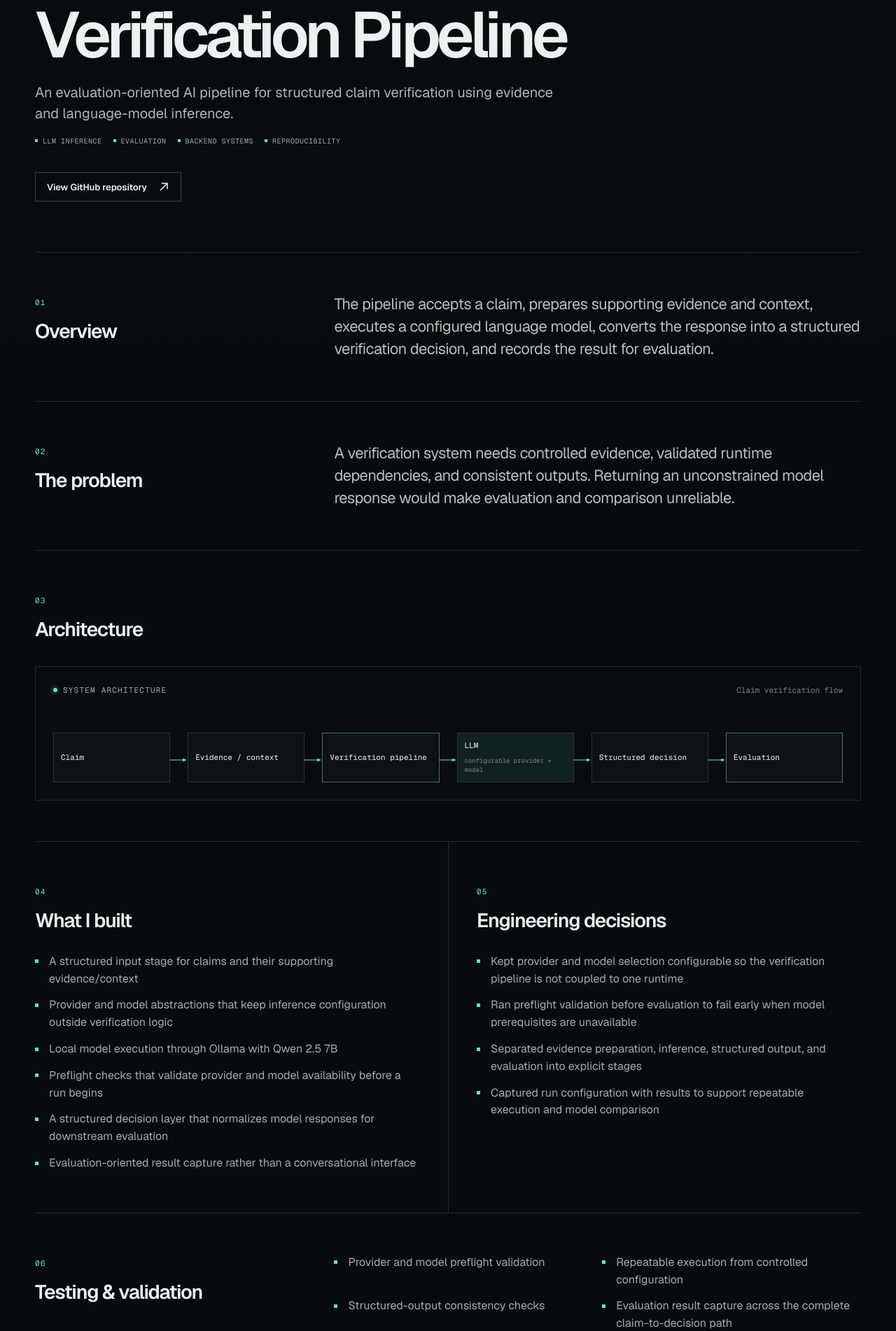
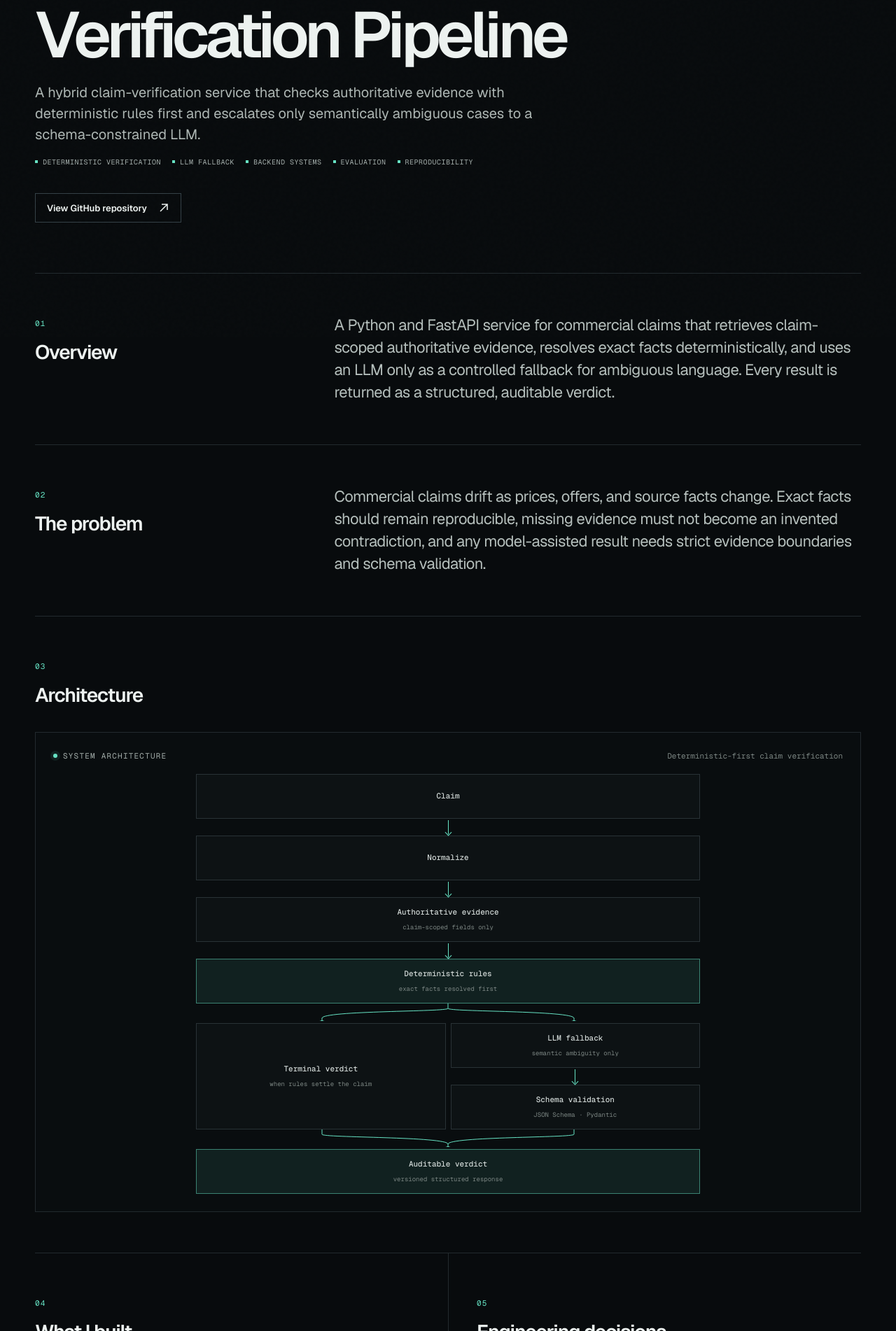
Before and after one commit to aakhya2511/Aakhya-engineering-portfolio, a Next.js app: page /projects/automated-claim-verification in a window 1280 px wide. Shown: the part 318-2220 px from the top of the page at 70% size. Built offline with nearby package versions, Linux system fonts and the light colour scheme.

Commit message:
Update CinemaPulse portfolio case study

```diff
--- a/src/components/diagrams/ArchitectureDiagram.tsx
+++ b/src/components/diagrams/ArchitectureDiagram.tsx
@@ -31,15 +31,8 @@ const diagrams: Record<DiagramKind, { title: string; stages: Stage[] }> = {
     stages: [],
   },
   claims: {
-    title: "Claim verification flow",
-    stages: [
-      { nodes: [{ title: "Claim" }] },
-      { nodes: [{ title: "Evidence / context" }] },
-      { nodes: [{ title: "Verification pipeline" }] },
-      { nodes: [{ title: "LLM", detail: "configurable provider + model" }] },
-      { nodes: [{ title: "Structured decision" }] },
-      { nodes: [{ title: "Evaluation" }] },
-    ],
+    title: "Deterministic-first claim verification",
+    stages: [],
   },
   rag: {
     title: "Retrieval-augmented generation flow",
@@ -53,12 +46,15 @@ const diagrams: Record<DiagramKind, { title: string; stages: Stage[] }> = {
     ],
   },
   cache: {
-    title: "Cache service flow",
+    title: "Machine-local cache request path",
     stages: [
-      { nodes: [{ title: "Client request" }] },
-      { nodes: [{ title: "Protocol layer" }] },
-      { nodes: [{ title: "Cache core", detail: "invariants · policy" }] },
-      { nodes: [{ title: "Response" }] },
+      { nodes: [{ title: "Client" }] },
+      { nodes: [{ title: "Unix domain socket", detail: "versioned binary protocol" }] },
+      { nodes: [{ title: "epoll · connection state", detail: "fragmentation · partial writes" }] },
+      { nodes: [{ title: "Bounded work queue", detail: "backpressure" }] },
+      { nodes: [{ title: "Worker pool" }] },
+      { nodes: [{ title: "Exact global LRU", detail: "map · list · cache mutex" }] },
+      { nodes: [{ title: "eventfd completion", detail: "serialize · return response" }] },
     ],
   },
   evaluation: {
@@ -104,6 +100,7 @@ const diagrams: Record<DiagramKind, { title: string; stages: Stage[] }> = {
 export function ArchitectureDiagram({ kind, compact = false }: { kind: DiagramKind; compact?: boolean }) {
   const diagram = diagrams[kind];
   if (kind === "cdc") return <CinemaPulseDiagram title={diagram.title} />;
+  if (kind === "claims") return <ClaimVerificationDiagram title={diagram.title} />;
   return (
     <figure className={`architecture architecture--${kind} ${compact ? "architecture--compact" : ""}`} aria-label={diagram.title}>
       <figcaption>
@@ -132,6 +129,34 @@ export function ArchitectureDiagram({ kind, compact = false }: { kind: DiagramKi
             )}
           </Fragment>
         ))}
+      </div>
+    </figure>
+  );
+}
+
+function ClaimVerificationDiagram({ title }: { title: string }) {
+  return (
+    <figure className="architecture architecture--claims" aria-label={title}>
+      <figcaption><span className="status-dot" /> System architecture<span>{title}</span></figcaption>
+      <div className="cinema-flow">
+        <PipelineNode title="Claim" />
+        <FlowArrow />
+        <PipelineNode title="Normalize" />
+        <FlowArrow />
+        <PipelineNode title="Authoritative evidence" detail="claim-scoped fields only" />
+        <FlowArrow />
+        <PipelineNode title="Deterministic rules" detail="exact facts resolved first" accent />
+        <BranchConnector markerId="claim-routing-branch" />
+        <div className="cinema-branch">
+          <PipelineNode title="Terminal verdict" detail="when rules settle the claim" />
+          <div className="cinema-ingress-path">
+            <PipelineNode title="LLM fallback" detail="semantic ambiguity only" />
+            <FlowArrow />
+            <PipelineNode title="Schema validation" detail="JSON Schema · Pydantic" />
+          </div>
+        </div>
+        <MergeConnector markerId="claim-verdict-merge" />
+        <PipelineNode title="Auditable verdict" detail="versioned structured response" accent />
       </div>
     </figure>
   );
--- a/src/data/projects.ts
+++ b/src/data/projects.ts
@@ -86,33 +86,43 @@ export const projects: Project[] = [
   {
     slug: "automated-claim-verification",
     title: "Automated Claim Verification Pipeline",
-    category: "AI / LLM Verification System",
-    summary: "An evaluation-oriented AI pipeline for structured claim verification using evidence and language-model inference.",
-    overview: "The pipeline accepts a claim, prepares supporting evidence and context, executes a configured language model, converts the response into a structured verification decision, and records the result for evaluation.",
-    problem: "A verification system needs controlled evidence, validated runtime dependencies, and consistent outputs. Returning an unconstrained model response would make evaluation and comparison unreliable.",
+    category: "Hybrid AI / Deterministic Verification",
+    summary: "A hybrid claim-verification service that checks authoritative evidence with deterministic rules first and escalates only semantically ambiguous cases to a schema-constrained LLM.",
+    overview: "A Python and FastAPI service for commercial claims that retrieves claim-scoped authoritative evidence, resolves exact facts deterministically, and uses an LLM only as a controlled fallback for ambiguous language. Every result is returned as a structured, auditable verdict.",
+    problem: "Commercial claims drift as prices, offers, and source facts change. Exact facts should remain reproducible, missing evidence must not become an invented contradiction, and any model-assisted result needs strict evidence boundaries and schema validation.",
     built: [
-      "A structured input stage for claims and their supporting evidence/context",
-      "Provider and model abstractions that keep inference configuration outside verification logic",
-      "Local model execution through Ollama with Qwen 2.5 7B",
-      "Preflight checks that validate provider and model availability before a run begins",
-      "A structured decision layer that normalizes model responses for downstream evaluation",
-      "Evaluation-oriented result capture rather than a conversational interface",
+      "FastAPI claim-verification service with versioned structured responses",
+      "Claim-scoped authoritative evidence retrieval",
+      "Typed deterministic rules for exact commercial facts",
+      "Controlled LLM fallback for semantic ambiguity",
+      "JSON Schema and Pydantic validation of model outputs",
+      "Provider-neutral adapters for fake, Ollama, and optional OpenAI runtimes",
+      "Reproducible evaluation tooling with frozen experiment artifacts",
     ],
     decisions: [
-      "Kept provider and model selection configurable so the verification pipeline is not coupled to one runtime",
-      "Ran preflight validation before evaluation to fail early when model prerequisites are unavailable",
-      "Separated evidence preparation, inference, structured output, and evaluation into explicit stages",
-      "Captured run configuration with results to support repeatable execution and model comparison",
+      "Ran deterministic verification before model inference so exact comparisons stay fast and reproducible",
+      "Returned INSUFFICIENT_EVIDENCE for missing facts instead of fabricating a contradiction",
+      "Isolated LLM fallback behind provider-neutral interfaces and invoked it only for evidence-backed ambiguity",
+      "Validated schema-constrained model output with strict Pydantic models before accepting a result",
+      "Bound published runs to configuration hashes, data fingerprints, prompt identities, and model identity",
     ],
     validation: [
-      "Provider and model preflight validation",
-      "Repeatable execution from controlled configuration",
-      "Structured-output consistency checks",
-      "Evaluation result capture across the complete claim-to-decision path",
+      "One consumed 500-case frozen synthetic holdout reached 100.00% optimized hybrid accuracy and macro F1; this is not a universal or production-accuracy claim",
+      "Detected 220 / 220 injected mismatches with 0 / 280 false positives and zero execution failures on that holdout",
+      "Reduced attempted LLM calls from 500 to 35 (93%) and recorded tokens from 368,191 to 21,722 (94.1%) versus the LLM-only baseline",
+      "A separate frozen 1,200-request workload routed 92.5% deterministically and 7.5% to the LLM with zero errors",
+      "Recorded deterministic-path mean latency of 2.328 ms and p95 of 6.861 ms; the slower semantic tail prevents an overall sub-200 ms claim",
     ],
-    evidence: [],
-    technologies: ["Python", "LLMs", "Ollama", "Qwen 2.5 7B", "Evaluation"],
-    focus: ["LLM inference", "Evaluation", "Backend systems", "Reproducibility"],
+    evidence: [{ value: "500", label: "Frozen synthetic holdout cases" }, { value: "93%", label: "Fewer LLM calls vs LLM-only baseline" }],
+    detailEvidence: [
+      { value: "500", label: "Cases in one consumed frozen synthetic holdout" },
+      { value: "220 / 220", label: "Injected mismatches detected" },
+      { value: "35 vs 500", label: "Attempted LLM calls: hybrid vs LLM-only" },
+      { value: "94.1%", label: "Fewer recorded tokens vs LLM-only baseline" },
+    ],
+    evidenceNote: "One consumed frozen synthetic holdout — not universal or production accuracy.",
+    technologies: ["Python", "FastAPI", "Pydantic", "LLMs", "Ollama", "Qwen 2.5 7B", "Docker", "Prometheus"],
+    focus: ["Deterministic verification", "LLM fallback", "Backend systems", "Evaluation", "Reproducibility"],
     diagram: "claims",
     githubUrl: "https://github.com/aakhya2511/Automated-Claim-Verification-Pipeline",
     featured: true,
@@ -121,16 +131,36 @@ export const projects: Project[] = [
   {
     slug: "local-cache-service",
     title: "Local Cache Service",
-    category: "Backend / Systems Infrastructure",
-    summary: "A backend systems project centered on caching, protocol behavior, invariants, and explicit engineering trade-offs.",
-    overview: "A cache service developed with an engineering-audit mindset: behavior, constraints, and implementation trade-offs are documented rather than hidden behind a simple interface.",
-    problem: "Caching becomes reliable only when eviction behavior, consistency boundaries, and protocol semantics are made explicit.",
-    built: ["Cache service behavior and backend interfaces", "Documented invariants and protocol expectations", "Implementation notes that expose engineering trade-offs"],
-    decisions: ["Prioritized explicit invariants", "Documented behavior alongside implementation"],
-    validation: ["Protocol behavior checks", "Invariant-focused testing"],
-    evidence: [],
-    technologies: ["Caching", "Backend engineering", "Systems design"],
-    focus: ["Caching", "System invariants", "Protocol behavior"],
+    category: "C++ / Systems Infrastructure",
+    summary: "A high-performance C++20 machine-local LRU cache service using Unix domain sockets, epoll, bounded concurrency, a binary protocol, and exact global LRU semantics.",
+    overview: "Clients use a versioned binary protocol over Unix domain stream sockets while one level-triggered epoll loop multiplexes connections. A fixed worker pool, bounded queues, and per-connection limits provide backpressure; a mutex-protected cache preserves exact global LRU ordering.",
+    problem: "A fast local cache needs more than a map: it must parse fragmented and coalesced binary frames, handle partial writes and EAGAIN, bound concurrent work, preserve eviction invariants, correlate pipelined responses, shut down safely, and measure the full request path.",
+    built: [
+      "C++20 in-memory LRU cache daemon with binary-safe GET, PUT, and DELETE operations",
+      "Versioned big-endian binary protocol over Unix domain stream sockets",
+      "Level-triggered epoll multiplexing with per-connection input and output state",
+      "Fixed worker pool with a bounded work queue and in-flight backpressure",
+      "Exact global LRU using an unordered map, doubly linked list, and one cache mutex",
+      "eventfd worker-completion signaling and response serialization",
+      "signalfd-based shutdown with bounded draining of queued and in-flight work",
+    ],
+    decisions: [
+      "Used Unix domain sockets instead of TCP for machine-local IPC",
+      "Used epoll instead of a thread-per-connection model",
+      "Protected one exact global LRU with a cache mutex rather than weakening eviction semantics through sharding",
+      "Defined an explicit versioned, big-endian protocol for deterministic binary-safe framing",
+      "Bound work queues, in-flight requests, and output buffers to apply backpressure under overload",
+    ],
+    validation: [
+      "Covered LRU promotion, eviction, accounting, defensive parsing, fragmented frames, and binary round trips",
+      "Exercised real sockets, restart behavior, concurrent clients, and 100,000 sustained insertions",
+      "Passed 16 / 16 Release and Debug tests plus separate ASan + UBSan and TSan runs in the recorded Linux environment",
+      "Validated 200,000 responses across 500 connections with 32 outstanding requests each (16,000 in flight) and zero data-corruption failures",
+    ],
+    evidence: [{ value: "101,905 req/s", label: "Recorded benchmark throughput" }, { value: "0.980 ms", label: "Recorded average latency" }],
+    evidenceNote: "Measured in the recorded Ubuntu 24.04 ARM64 Docker Release benchmark — not a universal guarantee.",
+    technologies: ["C++20", "Linux", "epoll", "Unix Domain Sockets", "CMake", "Multithreading", "eventfd", "signalfd"],
+    focus: ["Systems programming", "Concurrency", "Networking / IPC", "Caching", "Protocol design", "Backpressure"],
     diagram: "cache",
     githubUrl: "https://github.com/aakhya2511/local-cache-service",
     featured: false,
@@ -145,7 +175,7 @@ export const projects: Project[] = [
     problem: "Direct browser access would expose credentials and couple the interface to a large external response shape. The application needs a secure boundary that absorbs authentication and API variability.",
     built: ["Server-side eBay Browse API integration", "OAuth 2.0 token acquisition and reuse", "Normalized search responses, filters, and pagination", "Debounced search with explicit loading, empty, and error states"],
     decisions: ["Kept OAuth credentials behind the server boundary", "Normalized vendor responses before returning them to the UI", "Debounced requests to reduce unnecessary API traffic"],
-    validation: ["Search and pagination behavior", "Expired-token and upstream-error handling", "Loading, empty-result, and malformed-response states"],
+    validation: ["Search, condition/price filter, and pagination flows", "Server-side token refresh and upstream error handling", "Explicit loading, empty-result, and error interface states"],
     evidence: [],
     technologies: ["Next.js", "React", "REST APIs", "OAuth 2.0", "JavaScript"],
     focus: ["API integration", "Authentication", "Response normalization"],
@@ -195,8 +225,8 @@ export const projects: Project[] = [
     summary: "An event-driven AWS workflow where text files uploaded to Amazon S3 trigger Lambda processing, Amazon Polly generates speech, and the resulting audio is written back to S3.",
     overview: "The pipeline uses object creation as the event boundary for a small, serverless media-processing workflow, keeping text input and generated audio in S3.",
     problem: "Text-to-speech processing should begin automatically when input arrives without requiring a continuously running service.",
-    built: ["S3-triggered Lambda processing", "Amazon Polly speech generation", "Output persistence back to S3", "IAM-scoped access between services"],
-    decisions: ["Used S3 events to remove polling", "Kept processing stateless inside Lambda", "Scoped service access through IAM"],
+    built: ["S3-triggered Lambda processing", "Amazon Polly speech generation", "Output persistence back to S3", "IAM role-based access between AWS services"],
+    decisions: ["Used S3 events to remove polling", "Kept processing stateless inside Lambda", "Used IAM roles instead of hardcoded AWS credentials"],
     validation: ["Text object event handling", "Speech output creation", "Input, output, and permission failure paths"],
     evidence: [],
     technologies: ["Python", "AWS Lambda", "Amazon Polly", "S3", "IAM"],
@@ -215,7 +245,7 @@ export const projects: Project[] = [
     problem: "Job postings are semi-structured and inconsistent, so meaningful trend analysis requires reliable extraction, normalization, and skill identification first.",
     built: ["Listing collection and HTML parsing", "Structured job-record extraction", "KeyBERT-based skill identification", "pandas analysis of hiring trends"],
     decisions: ["Separated collection from analysis", "Normalized records before aggregation", "Used keyword extraction to identify recurring skill signals"],
-    validation: ["Parsed-field checks", "Duplicate and missing-record handling", "Trend aggregation review"],
+    validation: ["Parsed output inspection across title, company, location, description, and skill fields", "CSV / Excel export of collected records", "Skill-frequency and word-cloud analysis from KeyBERT output"],
     evidence: [],
     technologies: ["Python", "Selenium", "BeautifulSoup", "KeyBERT", "pandas"],
     focus: ["Web scraping", "Data preparation", "Trend analysis"],
```
